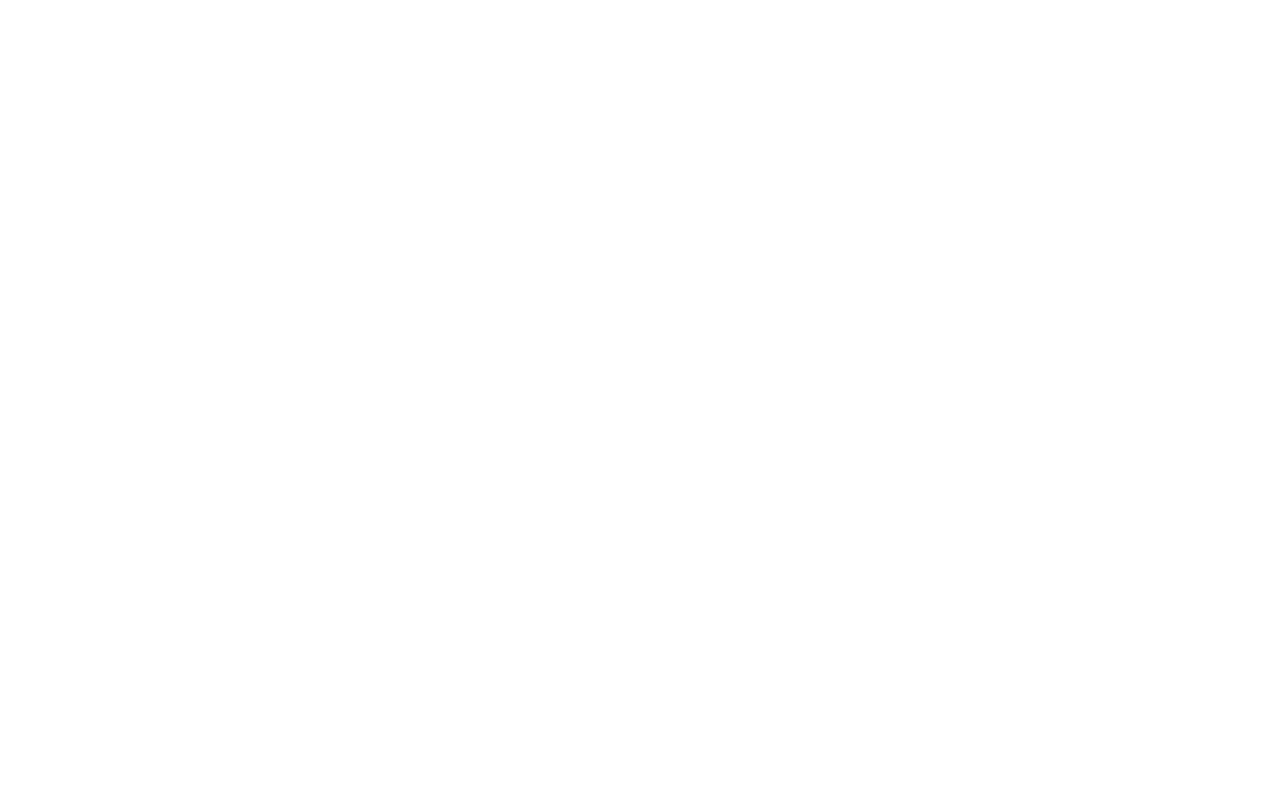
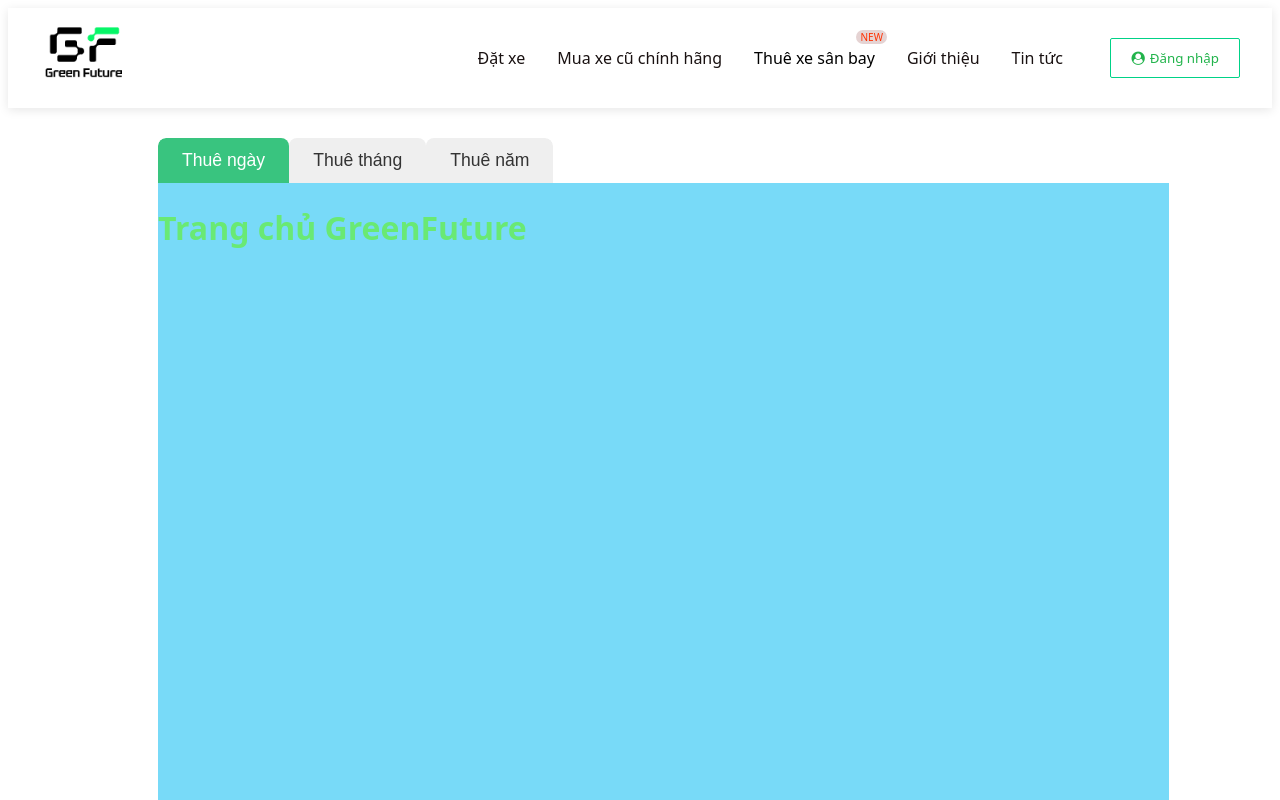
Before and after one commit to hongquan32004/GreenFuture, a React (Vite) app in the folder green-future-client/: page /thue-xe-tu-lai in a window 1280 px wide. Before the commit this address had no page. Shown: the top 800 px of the page. Built offline with nearby package versions, Linux system fonts and the light colour scheme; sample sign-in values are in the browser's storage.

Commit message:
feat: fix login

```diff
--- a/green-future-client/package.json
+++ b/green-future-client/package.json
@@ -14,6 +14,7 @@
     "antd": "^5.25.4",
     "axios": "^1.9.0",
     "font-awesome": "^4.7.0",
+    "framer-motion": "^12.15.0",
     "react": "^19.1.0",
     "react-dom": "^19.1.0",
     "react-router-dom": "^7.6.1"
--- a/green-future-client/src/App.jsx
+++ b/green-future-client/src/App.jsx
@@ -6,6 +6,8 @@
 import Rentalday from "./pages/rental-day";
 import Rentalmonth from "./pages/rental-month";
 import Rentalyear from "./pages/rental-year";
+import Cars from "./pages/book-car/BookCars";
+import BookCars from "./pages/book-car/BookCars";
 
 function App() {
   const location = useLocation();
@@ -25,9 +27,11 @@
 
         <Route element={<MainLayout />}>
           {/* <Route path="/" element={<Rentalday/>} /> */}
-          <Route path="/" element={<Rentalday />} />
-          <Route path="/rental/month" element={<Rentalmonth />} />
-          <Route path="/rental/year" element={<Rentalyear />} />
+          <Route path="/" element={<Rentalday />} />{" "}
+          <Route path="/thue-xe-tu-lai" element={<BookCars />}>
+            <Route path="theo-thang" element={<Rentalmonth />} />
+            <Route path="theo-nam" element={<Rentalyear />} />
+          </Route>
         </Route>
       </Routes>
     </div>
--- a/green-future-client/src/components/Header/Header.css
+++ b/green-future-client/src/components/Header/Header.css
@@ -121,6 +121,23 @@
   border-radius: 10px;
   line-height: 1;
 }
+.overlay {
+        position: fixed;
+        top: 0;
+        left: 0;
+        width: 100%;
+        height: 100%;
+        background-color: rgba(0, 0, 0, 0.5);
+        display: flex;
+        justify-content: center;
+        align-items: center;
+        z-index: 10;
+
+        .note-container {
+            position: relative;
+            z-index: 220;
+        }
+    }
 
 
 
--- a/green-future-client/src/components/Header/Header.jsx
+++ b/green-future-client/src/components/Header/Header.jsx
@@ -1,11 +1,18 @@
-import React from 'react';
-import './Header.css';
-import 'font-awesome/css/font-awesome.min.css';
-import { useNavigate } from 'react-router-dom';
-
+import React, { useState } from "react";
+import "./Header.css";
+import "font-awesome/css/font-awesome.min.css";
+import { useNavigate } from "react-router-dom";
+import { motion } from "framer-motion";
+import CarLogin from "../../pages/login/login";
 const Header = () => {
   const navigate = useNavigate();
-
+  const [showLogin, setShowLogin] = useState(false);
+  const handleShowlogin = () => {
+    setShowLogin(true);
+  };
+  const cancelLogin = () => {
+    setShowLogin(false);
+  };
   return (
     <header className="gf-header">
       <div className="gf-header-container">
@@ -17,7 +24,12 @@
         {/* Navigation */}
         <nav className="gf-nav">
           <ul className="gf-nav-menu">
-            <li className="gf-nav-item active">Đặt xe</li>
+            <li
+              className="gf-nav-item active"
+              onClick={() => navigate("/thue-xe-tu-lai")}
+            >
+              Đặt xe
+            </li>
             <li className="gf-nav-item">Mua xe cũ chính hãng</li>
 
             <li className="gf-nav-item new-item">Thuê xe sân bay</li>
@@ -28,11 +40,25 @@
 
         {/* User info */}
         <div className="gf-user-info">
-        <button onClick={() => navigate('/login')} className="gf-login-btn">
-          <i className="fa fa-user-circle" aria-hidden="true"></i>
-          Đăng nhập</button>
+          <button onClick={handleShowlogin} className="gf-login-btn">
+            <i className="fa fa-user-circle" aria-hidden="true"></i>
+            Đăng nhập
+          </button>
         </div>
       </div>
+      {showLogin && (
+        <div className="overlay" onClick={cancelLogin}>
+          <motion.div
+            className="note-container"
+            onClick={(e) => e.stopPropagation()}
+            animate={{ opacity: 1, scale: 1 }}
+            initial={{ opacity: 0, scale: 0.5 }}
+            transition={{ duration: 0.3 }}
+          >
+            <CarLogin oncancel={cancelLogin} />
+          </motion.div>
+        </div>
+      )}
     </header>
   );
 };
--- a/green-future-client/src/pages/Cars/cars.jsx
+++ /dev/null
@@ -1,6 +0,0 @@
-import "./cars.css";
-const Cars = () => {
-  return <h1>Trang chủ GreenFuture</h1>;
-};
-
-export default Cars;
--- /dev/null
+++ b/green-future-client/src/pages/book-car/BookCars.jsx
@@ -0,0 +1,15 @@
+import { Outlet } from "react-router-dom";
+import "./BookCars.css";
+import CarLogin from "../login/login";
+import { useState } from "react";
+
+const BookCars = () => {
+  return (
+    <div>
+      <h1>Trang chủ GreenFuture</h1>
+      <Outlet />
+    </div>
+  );
+};
+
+export default BookCars;
--- a/green-future-client/src/pages/login/login.css
+++ b/green-future-client/src/pages/login/login.css
@@ -8,7 +8,7 @@
   max-height: 85vh;
   position: relative;
   align-content: center;
-  margin-left:300px;
+  margin: auto;
 
 }
 .forgot-password{
--- a/green-future-client/src/pages/login/login.jsx
+++ b/green-future-client/src/pages/login/login.jsx
@@ -5,7 +5,7 @@
 import { message } from "antd";
 import { login } from "../../api/auth";
 
-const CarLogin = () => {
+const CarLogin = ({ oncancel }) => {
   const navigate = useNavigate();
   const [showPassword, setShowPassword] = useState(false);
   const [currState, setCurrState] = useState("Đăng nhập");
@@ -214,7 +214,7 @@
           alt="Thuê xe dễ dàng"
           className="car-image"
         />
-        <button className="close-btn" onClick={() => navigate("/")}>
+        <button className="close-btn" onClick={oncancel}>
           <i className="fa-solid fa-xmark"></i>
         </button>
       </div>
```
Also changed, not shown: green-future-client/src/pages/book-car/BookCars.css (renamed from green-future-client/src/pages/Cars/cars.css), 2 other files (tests, documents, lock files or other folders).
